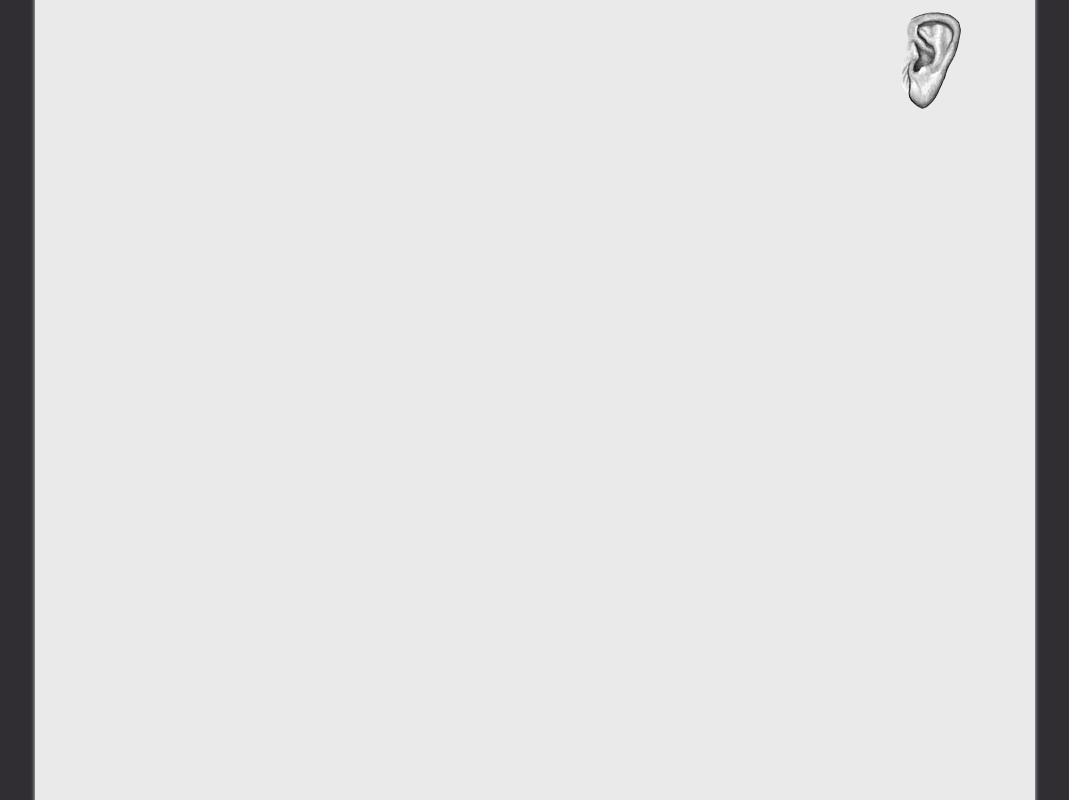
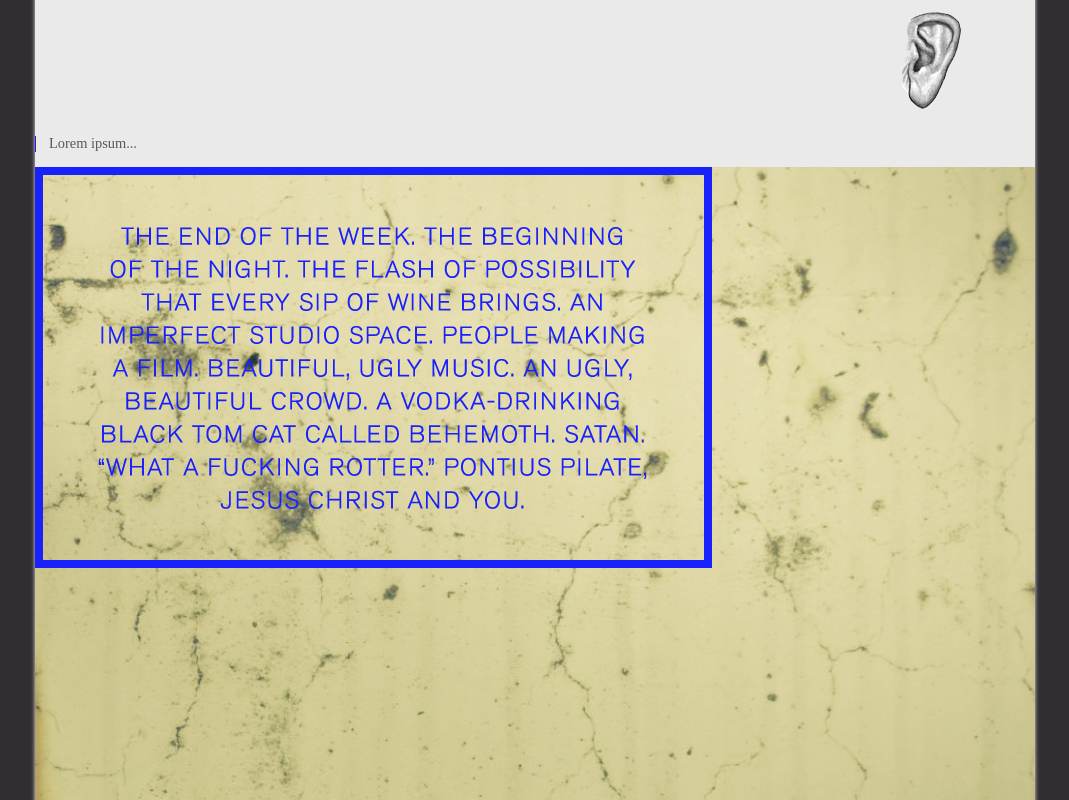
Before and after one commit to dtt101/volume, a plain HTML site: page new-volume/index.html in a window 1280 px wide. Shown: the part 2120-2920 px from the top of the page, without its empty margins (105-1174 px from the left). Drawn offline with nearby package versions, Linux system fonts and the light colour scheme.

Commit message:
more images

```diff
--- a/new-volume/css/style.css
+++ b/new-volume/css/style.css
@@ -175,6 +175,17 @@ img#master-title {
   width: 284px;
   height: 35px;
 }
+p.margarita-text {}
+div#parchment {
+  width:1000px;
+  height:800px;
+  background-color:#e5dbad;
+  background-image: url("../img/parchment.png");
+}
+img#rotter-quote {
+  width: 677px;
+  height: 401px;
+}
 
 
 
--- a/new-volume/index.html
+++ b/new-volume/index.html
@@ -49,6 +49,10 @@
 	<img src="img/band.png" alt="" id="band">
 	<img src="img/master-title.png" alt="THE MASTER AND MARGARITA BY MIKHAEL BULGAKOV" id="master-title">
 	<img src="img/ears.png" alt="" id="ears">
+	<p id="margarita-text" class="callout">Lorem ipsum...</p>
+	<div id="parchment">
+		<img src="img/rotter-quote.png" alt="" id="rotter-quote">
+	</div>
 </div>
 <footer>
 
```
Also changed, not shown: new-volume/img/parchment.png (added), new-volume/img/rotter-quote.png (added), notes.txt.
